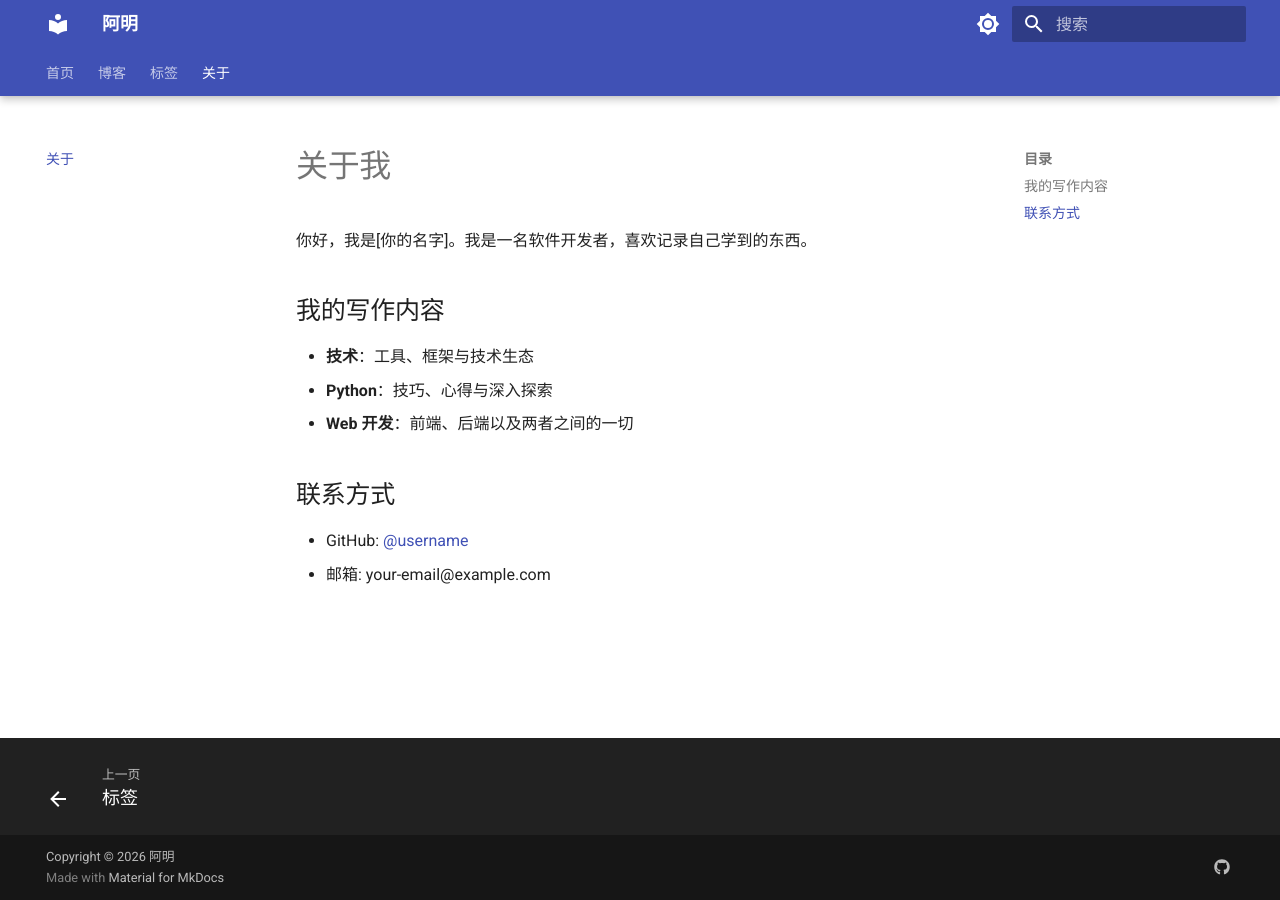
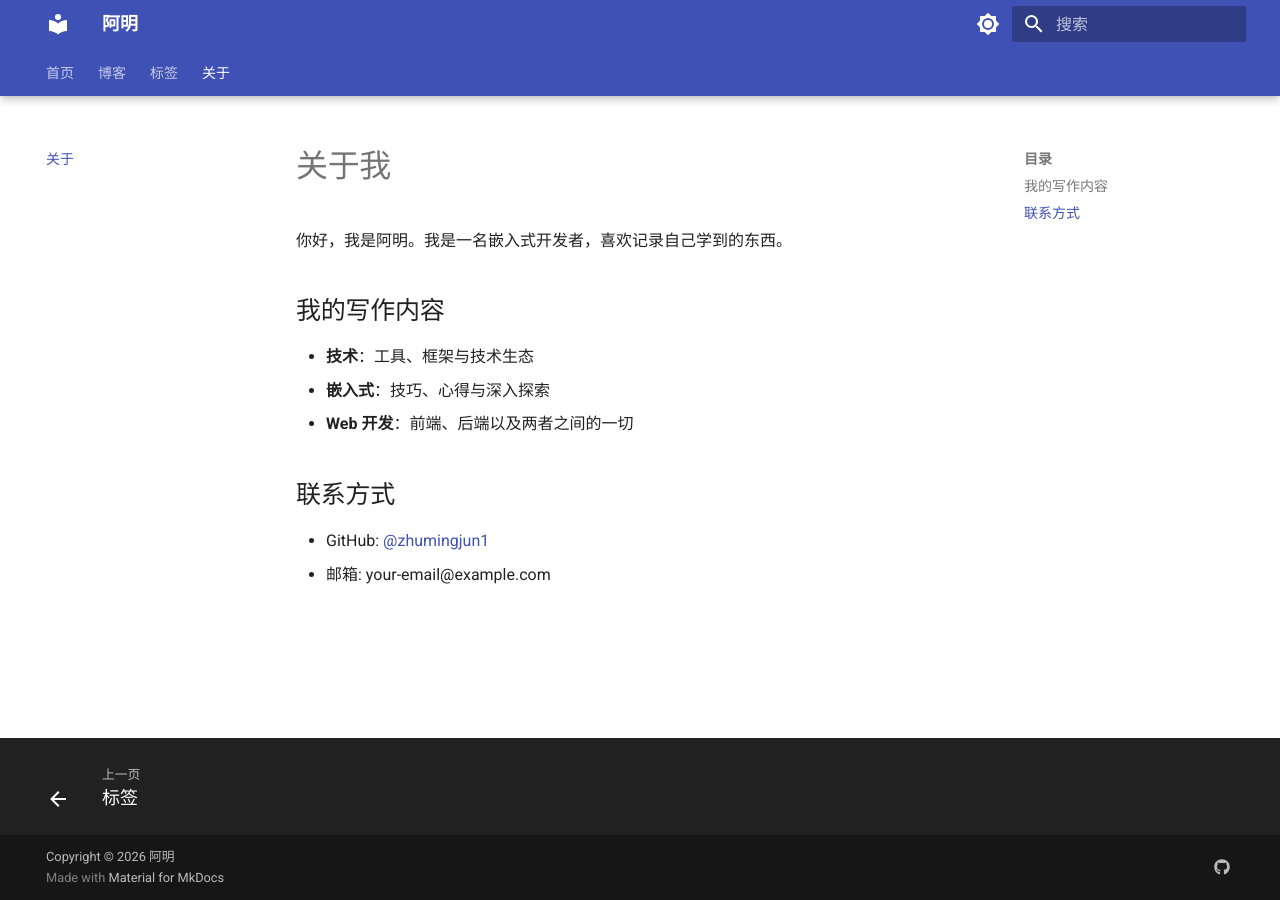
Before and after one commit to zhumingjun1/Web, an MkDocs documentation site: the page built from docs/about.md, in a window 1280 px wide. Built offline with MkDocs 1.6.1 and Material for MkDocs 9.7.7, drawn with Linux system fonts in a browser that asks for light colours.

Commit message:
更新关于页面：Python → 嵌入式，修正个人信息
Co-Authored-By: Claude Opus 4.7 <noreply@anthropic.com>

```diff
--- a/docs/about.md
+++ b/docs/about.md
@@ -1,14 +1,14 @@
 # 关于我
 
-你好，我是[你的名字]。我是一名软件开发者，喜欢记录自己学到的东西。
+你好，我是阿明。我是一名嵌入式开发者，喜欢记录自己学到的东西。
 
 ## 我的写作内容
 
 - **技术**：工具、框架与技术生态
-- **Python**：技巧、心得与深入探索
+- **嵌入式**：技巧、心得与深入探索
 - **Web 开发**：前端、后端以及两者之间的一切
 
 ## 联系方式
 
-- GitHub: [@username](https://github.com/username)
+- GitHub: [@zhumingjun1](https://github.com/zhumingjun1)
 - 邮箱: your-email@example.com
```
